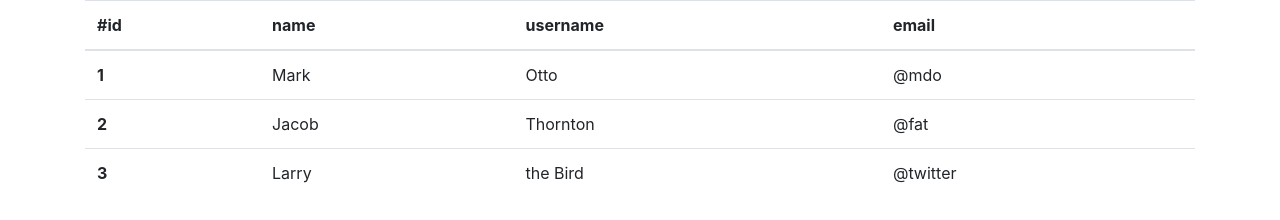
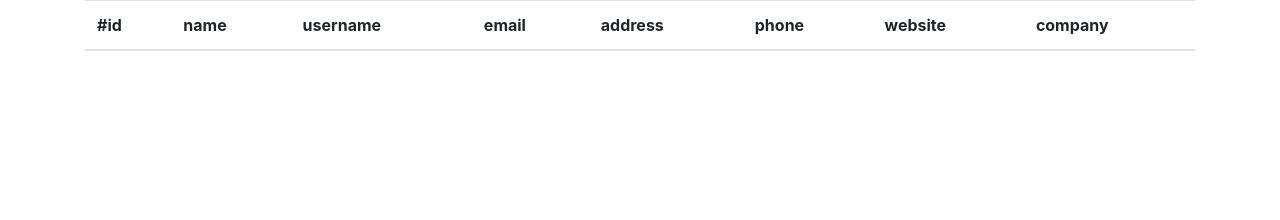
Before and after one commit to jonathan12352/microservices-job-3, a plain HTML site: page index.html in a window 1280 px wide. Drawn offline with nearby package versions, Linux system fonts and the light colour scheme; no server answers.

Commit message:
Update index.html to remove hardcoded table rows, and add formatting for company info and address

```diff
--- a/index.html
+++ b/index.html
@@ -17,28 +17,13 @@
                 <th scope="col">name</th>
                 <th scope="col">username</th>
                 <th scope="col">email</th>
+                <th scope="col">address</th>
+                <th scope="col">phone</th>
+                <th scope="col">website</th>
+                <th scope="col">company</th>
               </tr>
             </thead>
-            <tbody id="user_table">
-              <tr>
-                <th scope="row">1</th>
-                <td>Mark</td>
-                <td>Otto</td>
-                <td>@mdo</td>
-              </tr>
-              <tr>
-                <th scope="row">2</th>
-                <td>Jacob</td>
-                <td>Thornton</td>
-                <td>@fat</td>
-              </tr>
-              <tr>
-                <th scope="row">3</th>
-                <td>Larry</td>
-                <td>the Bird</td>
-                <td>@twitter</td>
-              </tr>
-            </tbody>
+            <tbody id="user_table"></tbody>
           </table>
     </div>
 
@@ -71,6 +56,14 @@
         return tr;
       }
 
+      function FormatAddressObject(address){
+        return `Street: ${address.street}\nSuite: ${address.suite}\nCity${address.city}\n Zip-Code:${address.zipcode}\n Geo: Lat: ${address.geo.lat}, Lng: ${address.geo.lng}`;
+      }
+
+      function FormatCompanyInfo(companyInfo){
+        return `Name: ${companyInfo.name}\nCatchphrase: ${companyInfo.catchPhrase}\nBS: ${companyInfo.bs}`;
+      }
+
       function CreateTableDatum(value){
         let td = document.createElement("td");
         td.textContent = value;
@@ -88,7 +81,11 @@
           let table_datums = [
             CreateTableDatum(user.name),
             CreateTableDatum(user.username),
-            CreateTableDatum(user.email)
+            CreateTableDatum(user.email),
+            CreateTableDatum(FormatAddressObject(user.address)),
+            CreateTableDatum(user.phone),
+            CreateTableDatum(user.website),
+            CreateTableDatum(FormatCompanyInfo(user.company))
           ];
 
           tbody.appendChild(CreateTableRow(user.id, table_datums));
```
